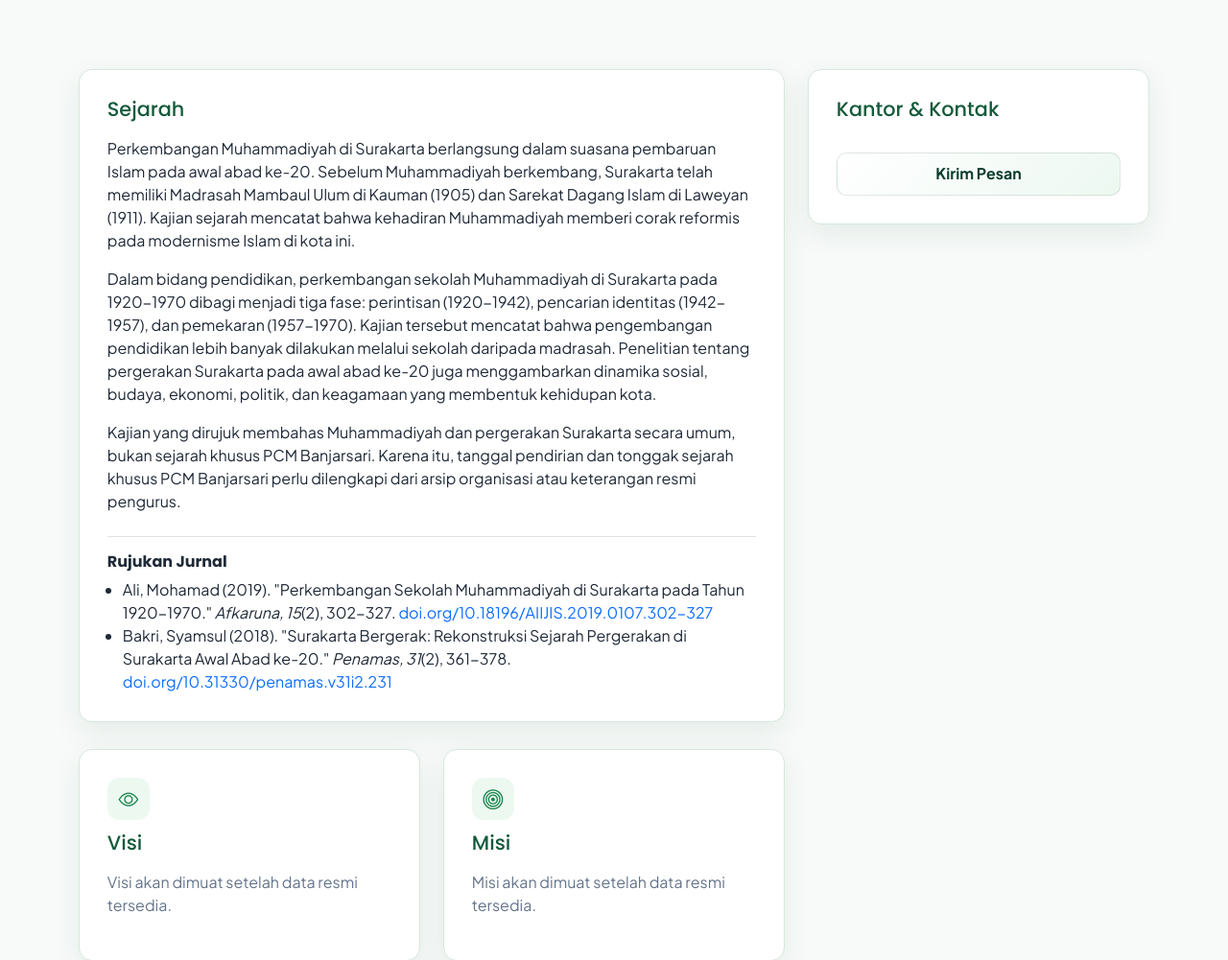
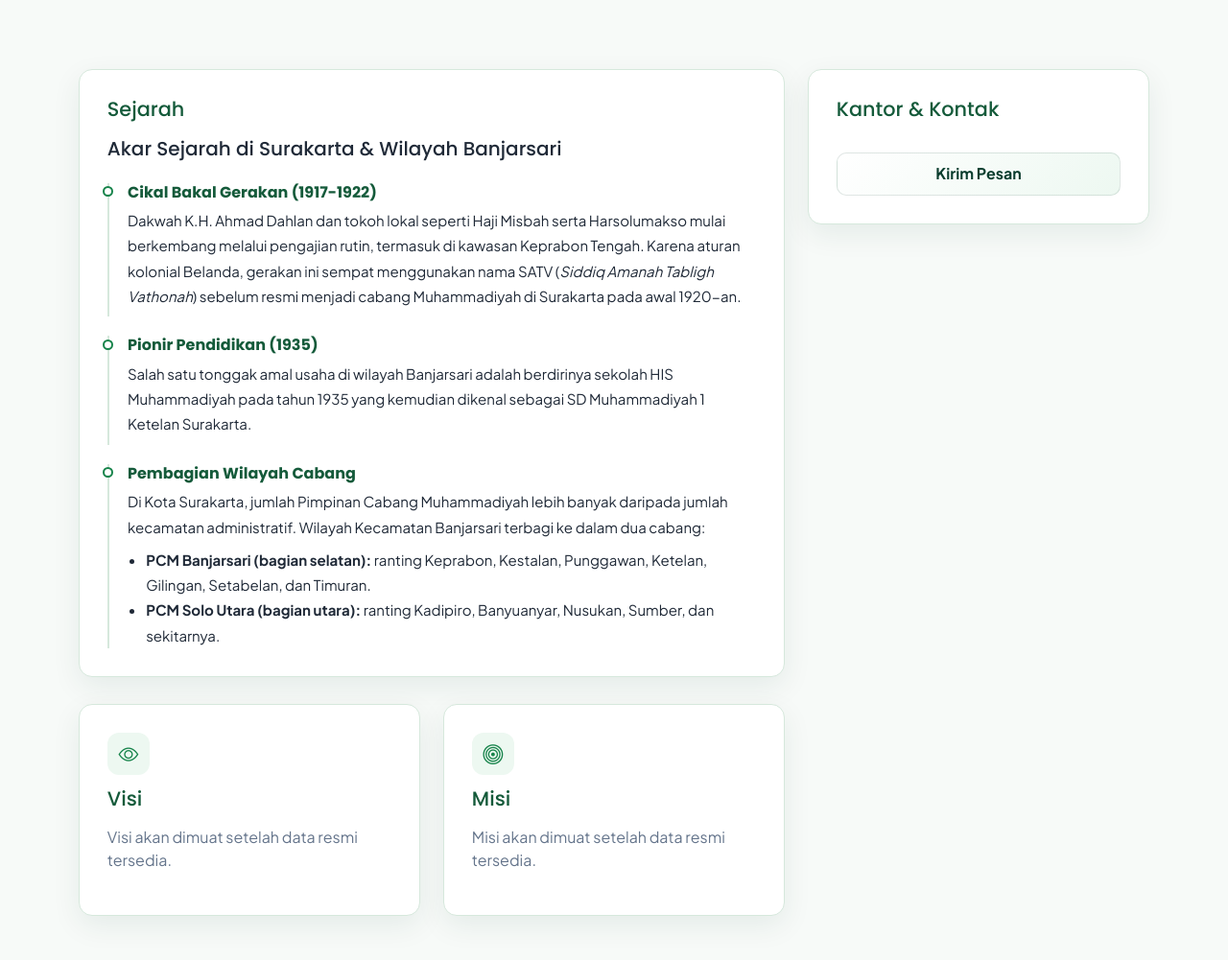
Before and after one commit to iqbalmieayamm-jpg/website-pcm, a Django app: page /profil/ in a window 1280 px wide. Shown: the part 286-1287 px from the top of the page at 96% size. Run offline with Django 5.2, Linux system fonts and the light colour scheme; data comes from the database, SQL or seed files in the repository; data that the repository does not hold is empty; parts of the project's set-up code (start-up, migrations or seed data) failed here and were passed over.

Commit message:
tambah bagian sejarah dengan timeline dan detail pergerakan Muhammadiyah di Surakarta

```diff
--- a/static/css/style.css
+++ b/static/css/style.css
@@ -216,6 +216,13 @@ img { max-width: 100%; }
 .content-card { background: var(--pcm-surface); border: 1px solid var(--pcm-border); border-radius: var(--pcm-radius); padding: 1.8rem; box-shadow: var(--pcm-shadow); }
 .content-card h2 { font-size: 1.3rem; margin-bottom: 1rem; }
 .muted { color: var(--pcm-muted); }
+.history-timeline { display: grid; gap: 1.25rem; }
+.history-entry { position: relative; border-left: 2px solid var(--pcm-border); padding: 0 0 0 1.2rem; }
+.history-entry::before { position: absolute; top: .2rem; left: -.42rem; width: .7rem; height: .7rem; border: 2px solid var(--pcm-green); border-radius: 50%; background: var(--pcm-surface); content: ""; }
+.history-entry h4 { color: var(--pcm-dark); font-weight: 700; margin: 0 0 .45rem; }
+.history-entry p, .history-entry ul { font-size: .94rem; line-height: 1.75; }
+.history-entry p { margin-bottom: .5rem; }
+.history-entry ul { padding-left: 1.2rem; }
 .directory-heading { align-items: center; justify-content: flex-start; flex-wrap: nowrap; gap: 1rem; margin-bottom: 1.5rem; }
 .directory-heading-icon { display: grid; place-items: center; flex: 0 0 48px; width: 48px; height: 48px; border-radius: 14px; background: #fff; color: var(--pcm-green); box-shadow: var(--pcm-shadow); font-size: 1.35rem; }
 .directory-heading .eyebrow { margin-bottom: .25rem; }
--- a/templates/core/profile.html
+++ b/templates/core/profile.html
@@ -15,42 +15,41 @@
       <div class="col-lg-8">
         <div class="content-card reveal">
           <h2>Sejarah</h2>
+          <h3 class="h5 mt-3 mb-4">Akar Sejarah di Surakarta &amp; Wilayah Banjarsari</h3>
+          <div class="history-timeline">
+            <section class="history-entry">
+              <h4 class="h6">Cikal Bakal Gerakan (1917-1922)</h4>
               <p>
-            Perkembangan Muhammadiyah di Surakarta berlangsung dalam suasana pembaruan Islam pada awal abad ke-20.
-            Sebelum Muhammadiyah berkembang, Surakarta telah memiliki Madrasah Mambaul Ulum di Kauman (1905)
-            dan Sarekat Dagang Islam di Laweyan (1911). Kajian sejarah mencatat bahwa kehadiran Muhammadiyah
-            memberi corak reformis pada modernisme Islam di kota ini.
+                Dakwah K.H. Ahmad Dahlan dan tokoh lokal seperti Haji Misbah serta Harsolumakso mulai berkembang
+                melalui pengajian rutin, termasuk di kawasan Keprabon Tengah. Karena aturan kolonial Belanda,
+                gerakan ini sempat menggunakan nama SATV (<em>Siddiq Amanah Tabligh Vathonah</em>) sebelum resmi
+                menjadi cabang Muhammadiyah di Surakarta pada awal 1920-an.
               </p>
+            </section>
+            <section class="history-entry">
+              <h4 class="h6">Pionir Pendidikan (1935)</h4>
               <p>
-            Dalam bidang pendidikan, perkembangan sekolah Muhammadiyah di Surakarta pada 1920-1970 dibagi
-            menjadi tiga fase: perintisan (1920-1942), pencarian identitas (1942-1957), dan pemekaran
-            (1957-1970). Kajian tersebut mencatat bahwa pengembangan pendidikan lebih banyak dilakukan melalui
-            sekolah daripada madrasah. Penelitian tentang pergerakan Surakarta pada awal abad ke-20 juga
-            menggambarkan dinamika sosial, budaya, ekonomi, politik, dan keagamaan yang membentuk kehidupan kota.
+                Salah satu tonggak amal usaha di wilayah Banjarsari adalah berdirinya sekolah HIS Muhammadiyah
+                pada tahun 1935 yang kemudian dikenal sebagai SD Muhammadiyah 1 Ketelan Surakarta.
               </p>
+            </section>
+            <section class="history-entry">
+              <h4 class="h6">Pembagian Wilayah Cabang</h4>
               <p>
-            Kajian yang dirujuk membahas Muhammadiyah dan pergerakan Surakarta secara umum, bukan sejarah khusus
-            PCM Banjarsari. Karena itu, tanggal pendirian dan tonggak sejarah khusus PCM Banjarsari perlu
-            dilengkapi dari arsip organisasi atau keterangan resmi pengurus.
+                Di Kota Surakarta, jumlah Pimpinan Cabang Muhammadiyah lebih banyak daripada jumlah kecamatan
+                administratif. Wilayah Kecamatan Banjarsari terbagi ke dalam dua cabang:
               </p>
-          <div class="history-references mt-4 pt-3 border-top">
-            <h3 class="h6 fw-bold">Rujukan Jurnal</h3>
-            <ul class="mb-0 ps-3">
+              <ul class="mb-0">
                 <li>
-                Ali, Mohamad (2019). "Perkembangan Sekolah Muhammadiyah di Surakarta pada Tahun 1920-1970."
-                <em>Afkaruna, 15</em>(2), 302-327.
-                <a href="https://doi.org/10.18196/AIIJIS.2019.0107.302-327" target="_blank" rel="noopener noreferrer">
-                  doi.org/10.18196/AIIJIS.2019.0107.302-327
-                </a>
+                  <strong>PCM Banjarsari (bagian selatan):</strong> ranting Keprabon, Kestalan, Punggawan,
+                  Ketelan, Gilingan, Setabelan, dan Timuran.
                 </li>
                 <li>
-                Bakri, Syamsul (2018). "Surakarta Bergerak: Rekonstruksi Sejarah Pergerakan di Surakarta Awal
-                Abad ke-20." <em>Penamas, 31</em>(2), 361-378.
-                <a href="https://doi.org/10.31330/penamas.v31i2.231" target="_blank" rel="noopener noreferrer">
-                  doi.org/10.31330/penamas.v31i2.231
-                </a>
+                  <strong>PCM Solo Utara (bagian utara):</strong> ranting Kadipiro, Banyuanyar, Nusukan, Sumber,
+                  dan sekitarnya.
                 </li>
               </ul>
+            </section>
           </div>
         </div>
         <div class="row g-4 mt-1">
```
Lines whose indentation alone changed are shown as unchanged.
